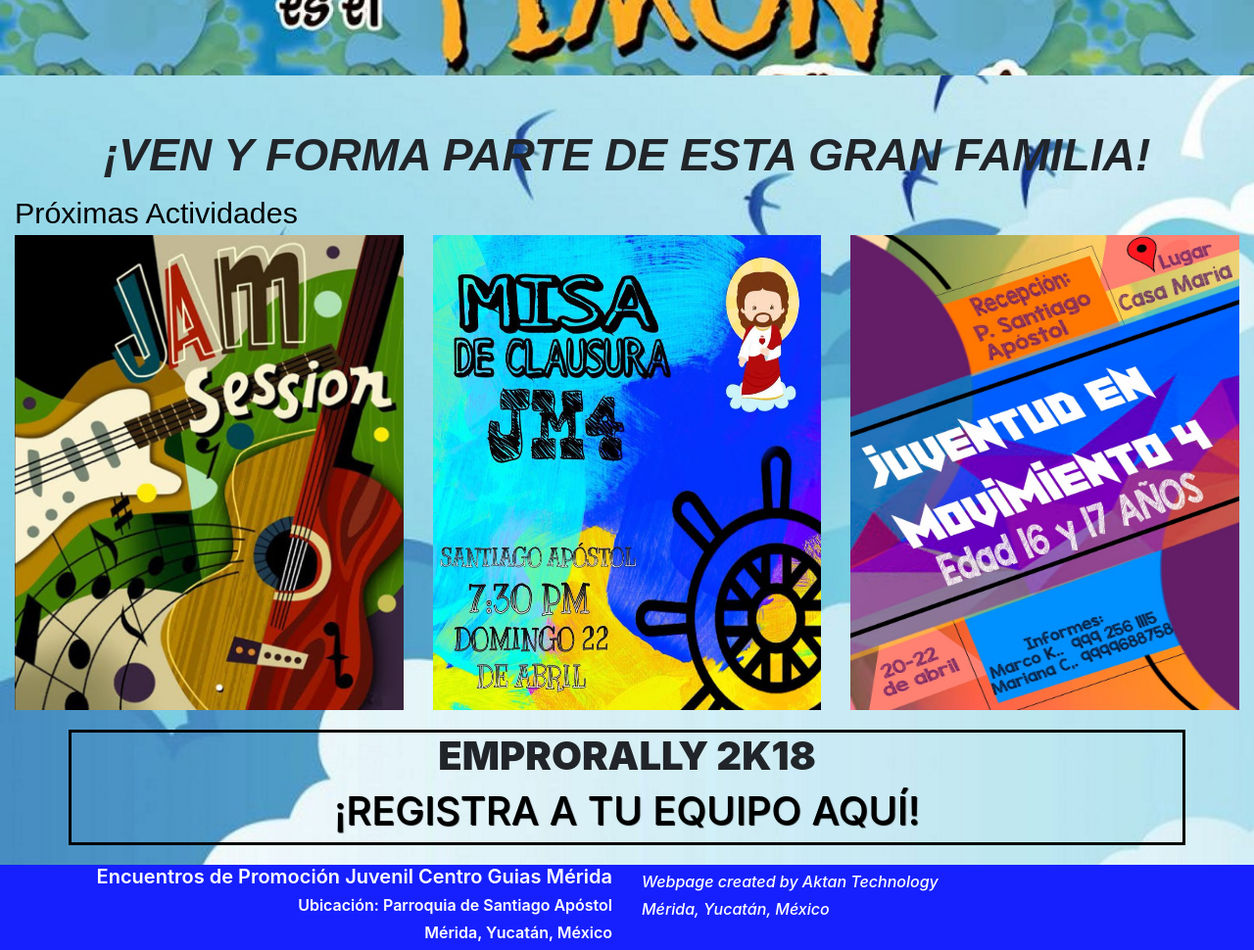
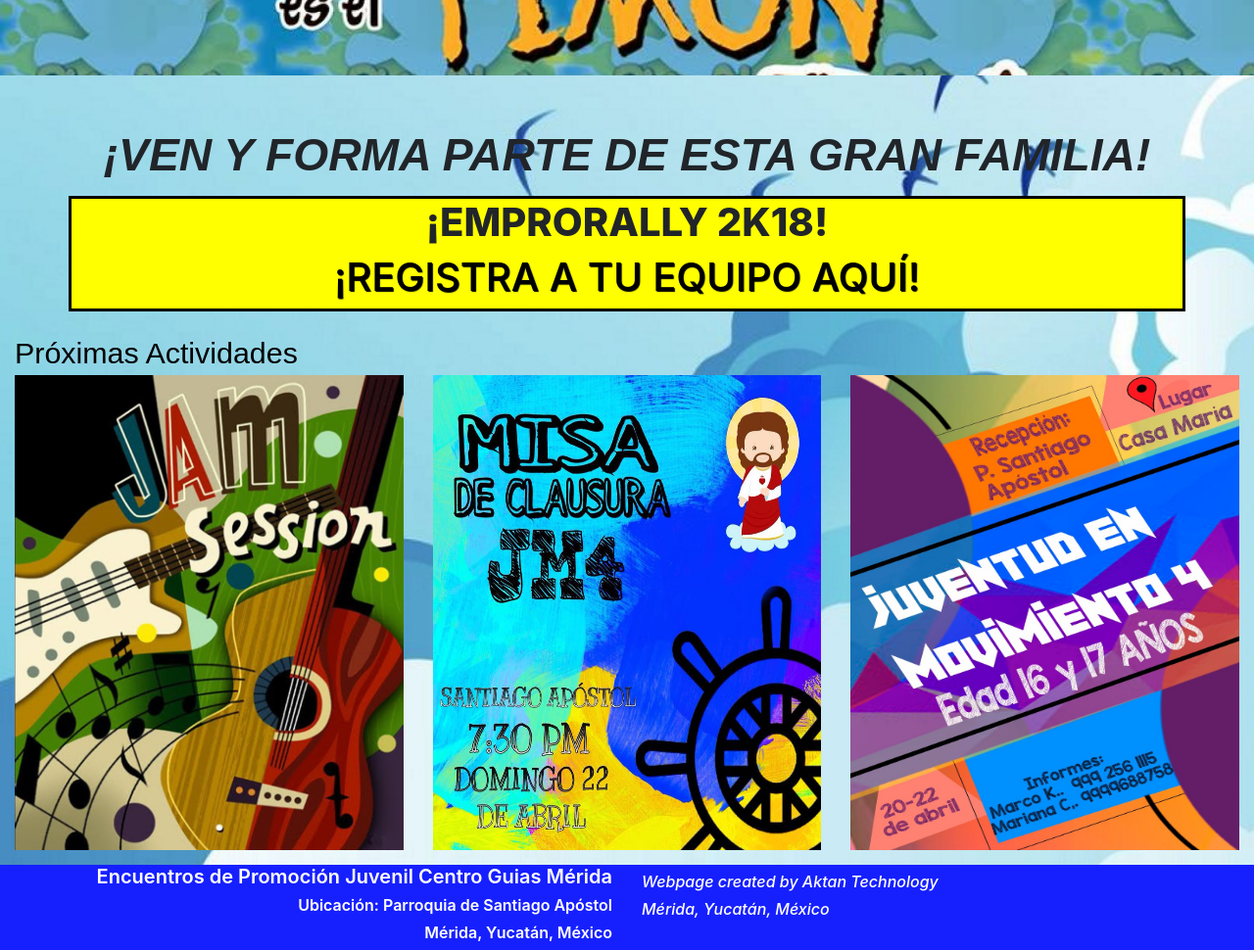
Before and after one commit to GunnerStraiker1/epjMerida, a PHP site: page /webNewDesign/Home.php in a window 1280 px wide. Shown: the part 529-1499 px from the top of the page at 98% size. Run offline with PHP 8.4, Linux system fonts and the light colour scheme.

Commit message:
Position register in Home

```diff
--- a/css/Home.css
+++ b/css/Home.css
@@ -41,7 +41,7 @@
 }
 
 #registroRally > h1> a:hover{
-  color: yellow;
+  color: blue;
 }
 
 @media (max-width: 599px) {
--- a/webNewDesign/Home.php
+++ b/webNewDesign/Home.php
@@ -55,6 +55,15 @@
         </div>
       </div>
 
+      <div class="container" style= "padding-top: 5px; padding-bottom:20px">
+        <div class="row" style="background-color:yellow">
+          <div class="col-sm-12" id="registroRally" style="border: 3px black solid; text-align: center; font-weight:bolder; padding: 0 !important">
+            <h1 style="font-weight:800">¡EMPRORALLY 2K18!</h1>
+            <h1> <a href="registro-rally.php">¡REGISTRA A TU EQUIPO AQUÍ!</a> </h1>
+          </div>
+        </div>
+      </div>
+
       <div class="container-fluid">
         <div class="row">
           <div class="col-xs-12 col-sm-12 title">
@@ -71,16 +80,6 @@
           </div>
         </div>
       </div>
-
-      <div class="container" style= "padding-top: 5px; padding-bottom:20px">
-        <div class="row">
-          <div class="col-sm-12" id="registroRally" style="border: 3px black solid; text-align: center; font-weight:bolder; padding: 0 !important">
-            <h1 style="font-weight:900">EMPRORALLY 2K18</h1>
-            <h1> <a href="registro-rally.php">¡REGISTRA A TU EQUIPO AQUÍ!</a> </h1>
-          </div>
-        </div>
-      </div>
-
 
     </div>
     <div class="container-fluid" id="footer">
```
